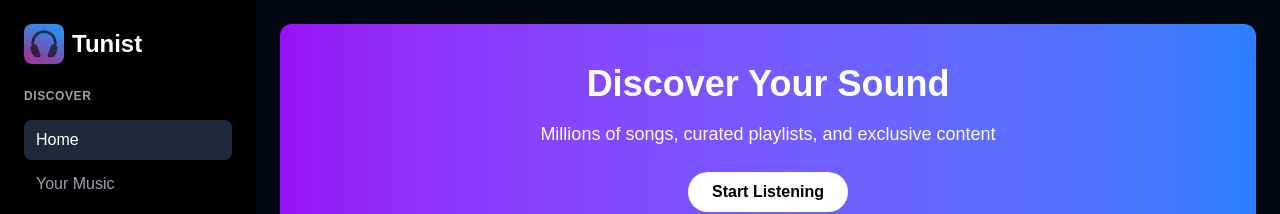
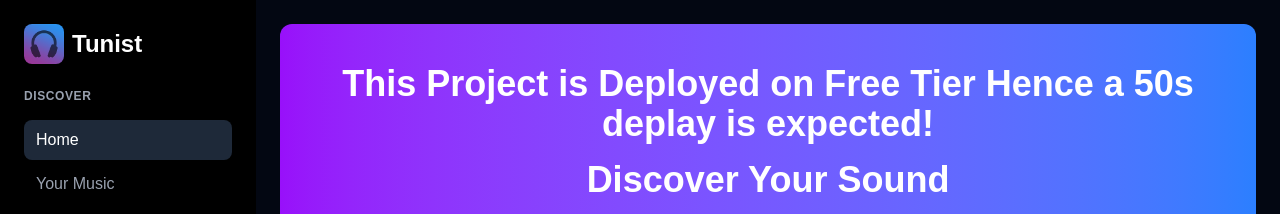
Before and after one commit to vinit-solanki/Tunist-Frontend, a React (Vite) app: page / in a window 1280 px wide. Shown: the top 214 px of the page. Built offline with nearby package versions, Linux system fonts and the light colour scheme; no server answers; sample sign-in values are in the browser's storage; a web font is replaced by a local one.

Commit message:
added heading in to dashboard and fixed sing out button

```diff
--- a/src/components/Header.jsx
+++ b/src/components/Header.jsx
@@ -48,7 +48,7 @@ const Header = () => {
     };
 
     fetchSongs();
-  }, []);
+  }, [user]);
 
   // Handle outside click
   useEffect(() => {
--- a/src/pages/Dashboard.jsx
+++ b/src/pages/Dashboard.jsx
@@ -28,6 +28,7 @@ const Dashboard = () => {
       {/* Discover Section */}
       <section className="mb-10">
         <div className="rounded-xl overflow-hidden bg-gradient-to-r from-purple-600 to-blue-500 text-white p-10 text-center">
+          <h1 className="text-4xl font-bold mb-4">This Project is Deployed on Free Tier Hence a 50s deplay is expected!</h1>
           <h1 className="text-4xl font-bold mb-4">Discover Your Sound</h1>
           <p className="text-lg mb-6">Millions of songs, curated playlists, and exclusive content</p>
           <button className="px-6 py-2 bg-white text-black rounded-full font-semibold hover:opacity-90 transition">Start Listening</button>
```
